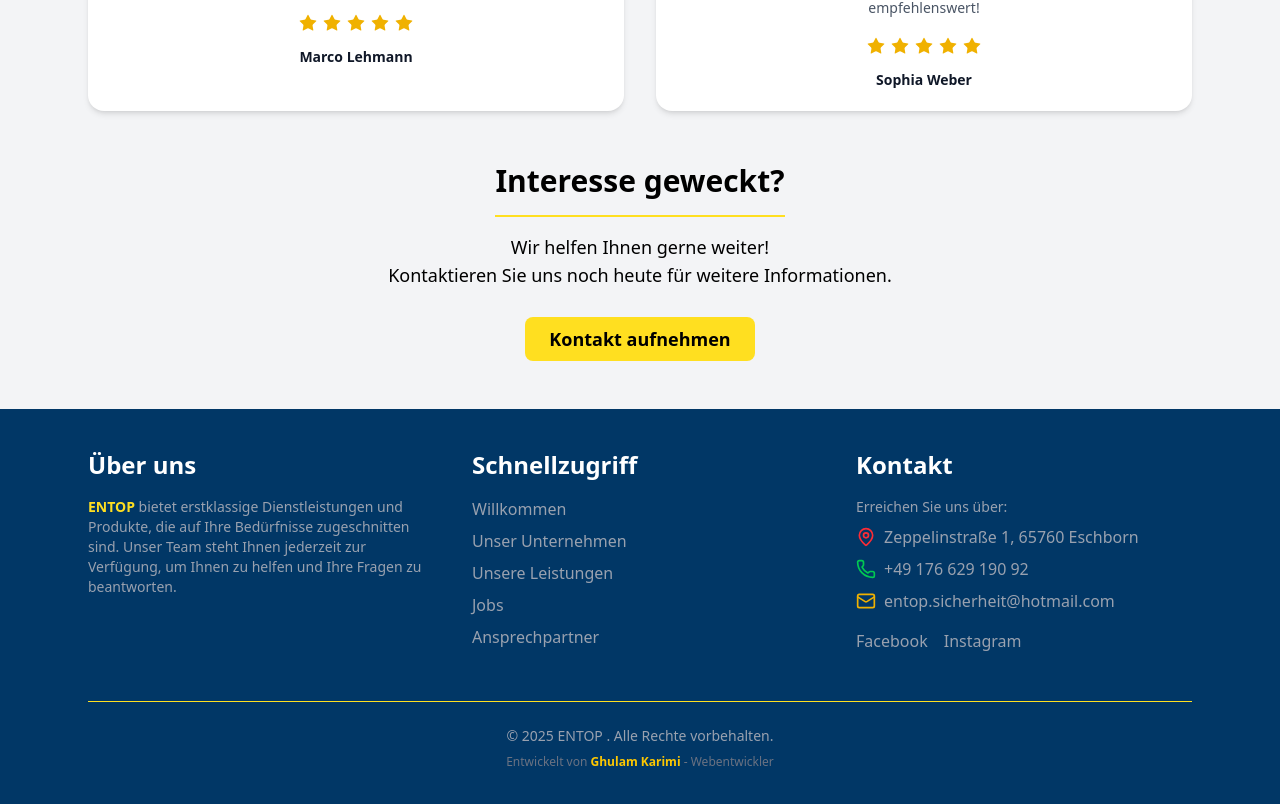
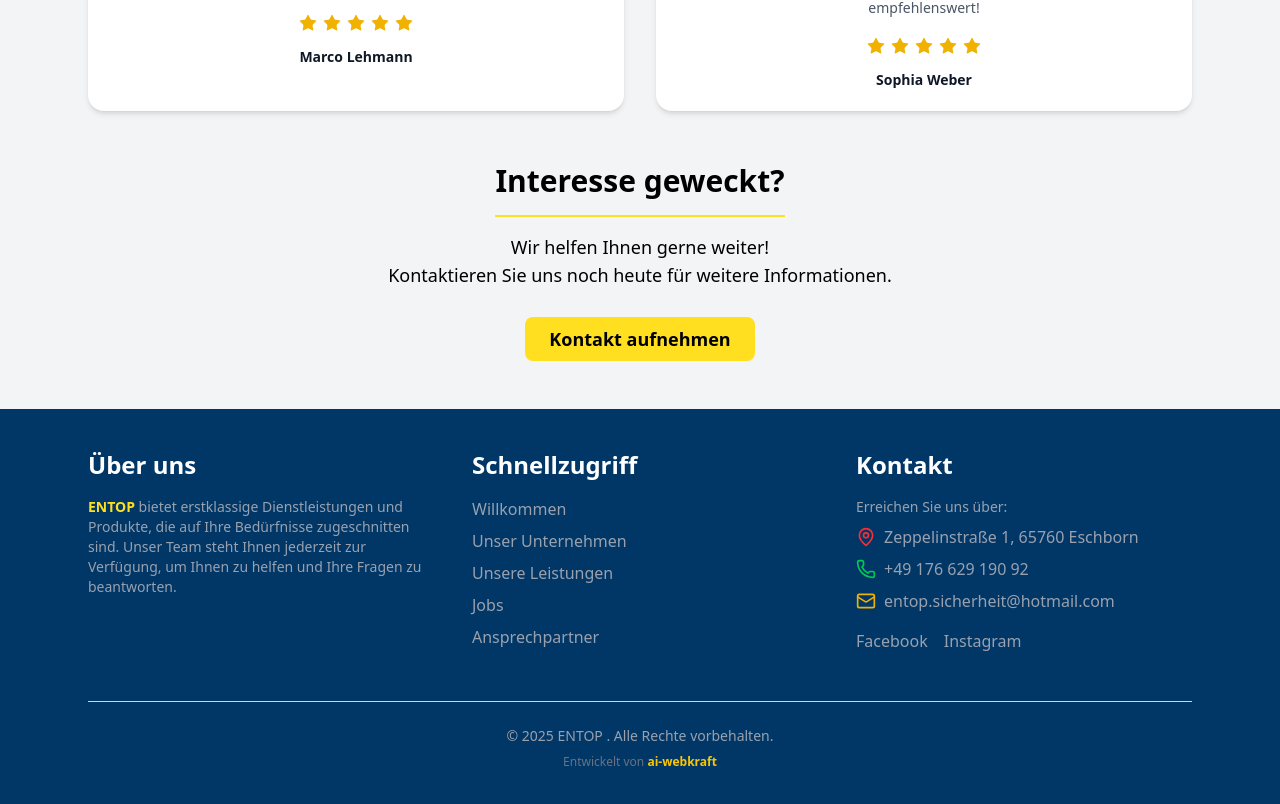
Before and after one commit to ghulamkarimi/entop, a Next.js app: page / in a window 1280 px wide. Shown: the part 2453-3257 px from the top of the page. Built offline with nearby package versions, Linux system fonts and the light colour scheme; a web font is replaced by a local one.

Commit message:
Update footer component to link to portfolio and change developer credit

```diff
--- a/components/footer/Footer.tsx
+++ b/components/footer/Footer.tsx
@@ -139,11 +139,14 @@ const Footer = () => {
           </p>
           <p className="text-xs text-gray-500 mt-2">
             Entwickelt von{" "}
-            <span className="text-yellow-400 font-semibold">
-              {" "}
-              Ghulam Karimi
-            </span>{" "}
-            {"-"} Webentwickler
+            <a
+              href="https://portofolio-ecru-five.vercel.app/de"
+              target="_blank"
+              rel="noopener noreferrer"
+              className="text-yellow-400 font-semibold"
+            >
+              ai-webkraft
+            </a>
           </p>
         </div>
       </div>
```
